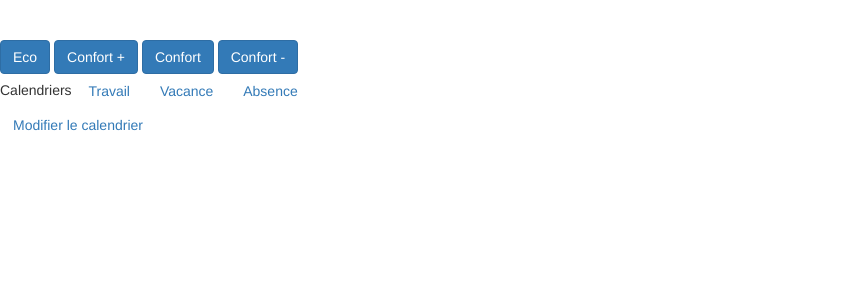
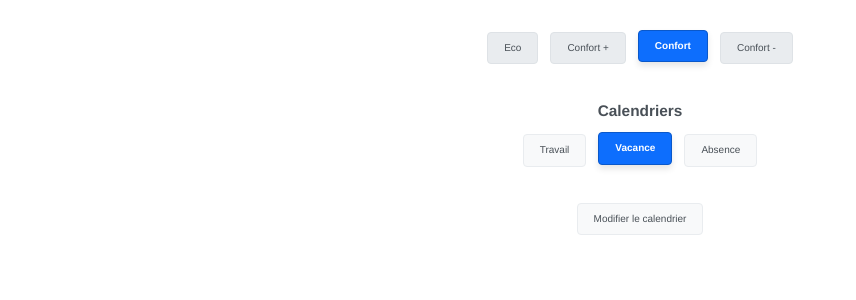
Before and after one commit to garfromDev/WebRadiator, a Flask app: page / in a window 1280 px wide. Shown: the part 52-352 px from the top of the page, without its empty margins (0-856 px from the left). Run offline with Flask 3, Linux system fonts and the light colour scheme; data comes from the database, SQL or seed files in the repository; both versions use the stored data as it was after the commit; some libraries are stand-ins or nearby versions.

Commit message:
Rendre visible le mode et le clendrier courant, titre et favicon dans le navigateur

```diff
--- a/app/routes.py
+++ b/app/routes.py
@@ -10,7 +10,14 @@ app.logger.info("loading  routes")
 @app.route('/')
 def main_page():
     form = RadiatorForm()
-    return render_template('index.html', title='Radiator',  form=form)
+    current_calendar = CalendarInUse.current
+    current_interaction = UserInteraction.current()
+    current_mode = current_interaction.overmode_status if current_interaction and current_interaction.overruled_status else None
+    return render_template('index.html',
+                         title='Radiator',
+                         form=form,
+                         current_calendar=current_calendar.name if current_calendar else None,
+                         current_mode=current_mode.value if current_mode else None)
 
 
 @app.route('/mode/<heating_mode>')
--- a/app/static/styles.css
+++ b/app/static/styles.css
@@ -24,9 +24,96 @@ button[type="submit"] {
   border: none; /* Supprimer la bordure par défaut pour les boutons de type submit */
 }
 
-/* Style pour chaque bouton spécifique */
-button.confort {
-  background-color: #28a745; /* Couleur de fond spécifique pour le bouton Confort */
+/* Style pour le conteneur principal */
+.main-container {
+    max-width: 800px;
+    margin: 2rem auto;
+    padding: 0 1rem;
+    display: flex;
+    flex-direction: column;
+    align-items: center;
+}
+
+/* Style pour les groupes de boutons */
+.mode-buttons,
+.calendar-buttons {
+    display: flex;
+    gap: 12px;
+    margin: 12px 0;
+    flex-wrap: wrap;
+    justify-content: center;
+}
+
+/* Style pour la section calendrier */
+.calendar-section {
+    margin: 24px 0;
+    width: 100%;
+    text-align: center;
+}
+
+.calendar-section span {
+    display: block;
+    margin-bottom: 12px;
+    font-size: 1.1em;
+    font-weight: 600;
+    color: #495057;
+}
+
+/* Styles de base pour tous les boutons */
+.btn {
+    padding: 8px 16px;
+    font-size: 1rem;
+    transition: all 0.3s ease;
+}
+
+/* Style pour les boutons de mode (non actifs) */
+.btn-primary {
+    background-color: #e9ecef;
+    border-color: #dee2e6;
+    color: #495057;
+}
+
+.btn-primary:hover {
+    background-color: #dee2e6;
+    border-color: #ced4da;
+    color: #212529;
+}
+
+/* Style pour les boutons de calendrier (non actifs) */
+.btn-secondary {
+    background-color: #f8f9fa;
+    border-color: #e9ecef;
+    color: #495057;
+}
+
+.btn-secondary:hover {
+    background-color: #e9ecef;
+    border-color: #dee2e6;
+    color: #212529;
+}
+
+/* Style pour les boutons actifs */
+.btn.active {
+    position: relative;
+    transform: translateY(-2px);
+    font-weight: 600;
+    box-shadow: 0 4px 6px rgba(0,0,0,0.1);
+    background-color: #0d6efd !important;  /* Force la couleur bleue Bootstrap 5 */
+    border-color: #0a58ca !important;
+    color: white !important;
+}
+
+/* Surcharge pour les modes spécifiques */
+.btn-primary.active[href*="heating_mode=eco"] {
+    background-color: #28a745;  /* Vert comme le mode ECO */
+    border-color: #28a745;
+}
+
+.btn-primary.active[href*="heating_mode=confort"],
+.btn-primary.active[href*="heating_mode=minus1"],
+.btn-primary.active[href*="heating_mode=minus2"] {
+    background-color: #dc3545;  /* Rouge comme le mode CONFORT */
+    border-color: #dc3545;
 }
 
 /* Styles pour l'éditeur de calendrier */
--- a/app/templates/base.html
+++ b/app/templates/base.html
@@ -1,18 +1,20 @@
-<!DOCTYPE html>
-<html lang="en">
-<head>
-    {% extends 'bootstrap/base.html' %}
-    <meta charset="UTF-8">
-    <meta name="viewport" content="width=device-width, initial-scale=1">
-        <link
-        href="https://cdn.jsdelivr.net/npm/bootstrap@5.3.2/dist/css/bootstrap.min.css"
-        rel="stylesheet"
-        integrity="sha384-T3c6CoIi6uLrA9TneNEoa7RxnatzjcDSCmG1MXxSR1GAsXEV/Dwwykc2MPK8M2HN"
-        crossorigin="anonymous">
-    {% block title %}
-    {% if title %}
-    <title>Title</title>
-    {% endif %}
+{% extends 'bootstrap/base.html' %}
+
+{% block head %}
+    {# Favicon declarations must come before super() to ensure they take precedence #}
+    <link rel="icon" type="image/svg+xml" sizes="any" href="{{ url_for('static', filename='img/favicon.svg') }}">
+    <link rel="apple-touch-icon" sizes="180x180" href="{{ url_for('static', filename='img/favicon.svg') }}">
+    <link rel="icon" type="image/png" sizes="32x32" href="{{ url_for('static', filename='img/favicon-32.png') }}">
+    <link rel="icon" type="image/png" sizes="16x16" href="{{ url_for('static', filename='img/favicon-16.png') }}">
+    {{ super() }}
+{% endblock %}
+
+{% block title %}
+    {% if title %}{{ title }}{% else %}Radiateur{% endif %}
+{% endblock %}
+
+{% block styles %}
+    {{ super() }}
     <link rel="stylesheet" href="{{ url_for('static', filename='styles.css') }}">
 {% endblock %}
 
--- a/app/templates/index.html
+++ b/app/templates/index.html
@@ -1,17 +1,34 @@
 {% extends "base.html" %}
 
 {% block content %}
-        <br/>
-        <a href="{{ url_for('mode', heating_mode='eco') }}" role="button" class="btn btn-primary">Eco</a>
-        <a href="{{ url_for('mode', heating_mode='confort') }}" role="button" class="btn btn-primary">Confort +</a>
-        <a href="{{ url_for('mode', heating_mode='minus1') }}" role="button" class="btn btn-primary">Confort</a>
-        <a href="{{ url_for('mode', heating_mode='minus2') }}" role="button" class="btn btn-primary">Confort -</a>
-        <br/>
-<span>Calendriers</span>
-        <a href="{{ url_for('calendar', calendar_type='work') }}" role="button" class="btn btn-secondary">Travail</a>
-        <a href="{{ url_for('calendar', calendar_type='holiday') }}" role="button" class="btn btn-secondary">Vacance</a>
-        <a href="{{ url_for('calendar', calendar_type='off') }}" role="button" class="btn btn-secondary">Absence</a>
-   <br/>
-        <a href="{{ url_for('edit_calendar') }}" role="button" class="btn btn-secondary">Modifier le calendrier</a>
+    <div class="main-container">
+        <div class="mode-buttons">
+            <a href="{{ url_for('mode', heating_mode='eco') }}" role="button"
+               class="btn btn-primary {{ 'active' if current_mode == 'ECO' }}">Eco</a>
+            <a href="{{ url_for('mode', heating_mode='confort') }}" role="button"
+               class="btn btn-primary {{ 'active' if current_mode == 'CONFORT' and request.args.get('userbonus') }}">Confort +</a>
+            <a href="{{ url_for('mode', heating_mode='minus1') }}" role="button"
+               class="btn btn-primary {{ 'active' if current_mode == 'CONFORT' and not request.args.get('userbonus') and not request.args.get('userdown') }}">Confort</a>
+            <a href="{{ url_for('mode', heating_mode='minus2') }}" role="button"
+               class="btn btn-primary {{ 'active' if current_mode == 'CONFORT' and request.args.get('userdown') }}">Confort -</a>
+        </div>
+
+        <div class="calendar-section">
+            <span>Calendriers</span>
+            <div class="calendar-buttons">
+                <a href="{{ url_for('calendar', calendar_type='work') }}" role="button"
+                   class="btn btn-secondary {{ 'active' if current_calendar == 'work' }}">Travail</a>
+                <a href="{{ url_for('calendar', calendar_type='holiday') }}" role="button"
+                   class="btn btn-secondary {{ 'active' if current_calendar == 'holiday' }}">Vacance</a>
+                <a href="{{ url_for('calendar', calendar_type='off') }}" role="button"
+                   class="btn btn-secondary {{ 'active' if current_calendar == 'off' }}">Absence</a>
+            </div>
+        </div>
+
+        <div class="edit-calendar-section">
+            <a href="{{ url_for('edit_calendar') }}" role="button" class="btn btn-secondary">Modifier le calendrier</a>
+        </div>
+    </div>
+
 
 {% endblock %}
```
Also changed, not shown: app.db, app/static/img/favicon-16.png (added), app/static/img/favicon-32.png (added), app/static/img/favicon.svg (added).
